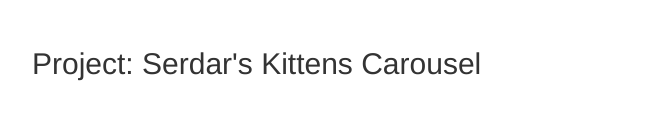
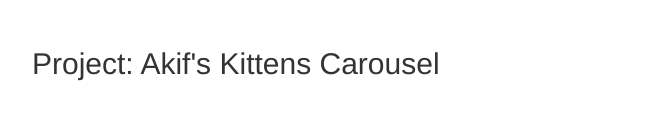
Before and after one commit to muammer-acarab/kittens-project, a plain HTML site: page index.html in a window 1280 px wide. Shown: the part 403-540 px from the top of the page, without its empty margins (308-971 px from the left). Drawn offline with nearby package versions, Linux system fonts and the light colour scheme.

Commit message:
Update index.html

```diff
--- a/index.html
+++ b/index.html
@@ -45,7 +45,7 @@
 
   <div><img src="https://clarusway.com/wp-content/uploads/2020/06/clarusway_logo.png" /></div>
 
-  <h2> Project: Serdar's Kittens Carousel</h2>
+  <h2> Project: Akif's Kittens Carousel</h2>
 
   <div id="myCarousel" class="carousel slide" data-ride="carousel">
     <!-- Indicators -->
```
